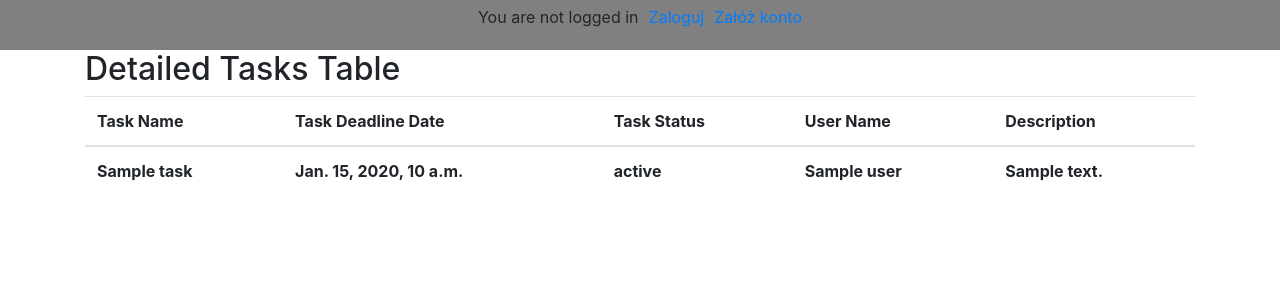
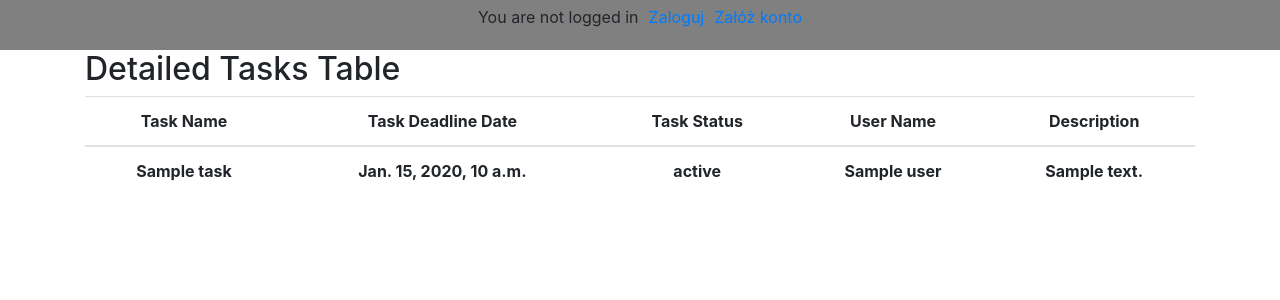
Before and after one commit to Areckki1985/to_do_list, a Django app: template to_do_list/templates/task_detail.html in a window 1280 px wide. Shown: the top 300 px of the page. Run offline with Django 3.2, Linux system fonts and the light colour scheme; the template is opened without the code that fills it: most values are stand-ins (such as "Sample title", 1, 10 or a date in 2020); lists and menus that the app fills with data are empty; some libraries are stand-ins or nearby versions.

Commit message:
some more styling

```diff
--- a/to_do_list/templates/task_detail.html
+++ b/to_do_list/templates/task_detail.html
@@ -20,21 +20,21 @@
   <table class="table">
     <thead>
       <tr>
-          <th>Task Name</th>
-          <th>Task Deadline Date</th>
-          <th>Task Status</th>
-          <th>User Name</th>
-          <th>Description</th>
+          <th class="text-center">Task Name</th>
+          <th class="text-center">Task Deadline Date</th>
+          <th class="text-center">Task Status</th>
+          <th class="text-center">User Name</th>
+          <th class="text-center">Description</th>
       </tr>
     </thead>
     <tbody>
 
       <tr>
-          <th>{{ task.name }}</th>
-          <th>{{ task.deadline_date }}</th>
-          <th>{{ task.status }}</th>
-          <th>{{ task.user }}</th>
-          <th>{{ task.description }}</th>
+          <th class="text-center">{{ task.name }}</th>
+          <th class="text-center">{{ task.deadline_date }}</th>
+          <th class="text-center">{{ task.get_status_display }}</th>
+          <th class="text-center">{{ task.user }}</th>
+          <th class="text-center">{{ task.description }}</th>
 
       </tr>
 
```
